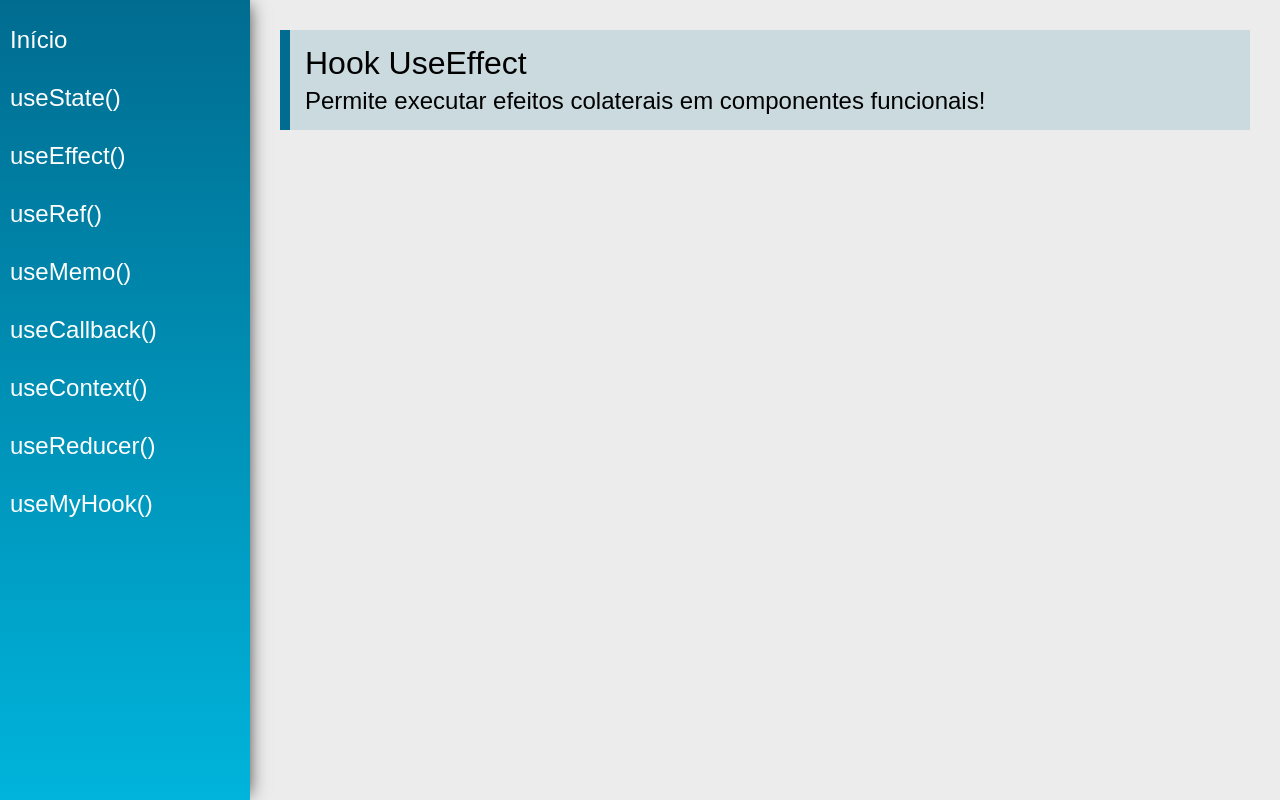
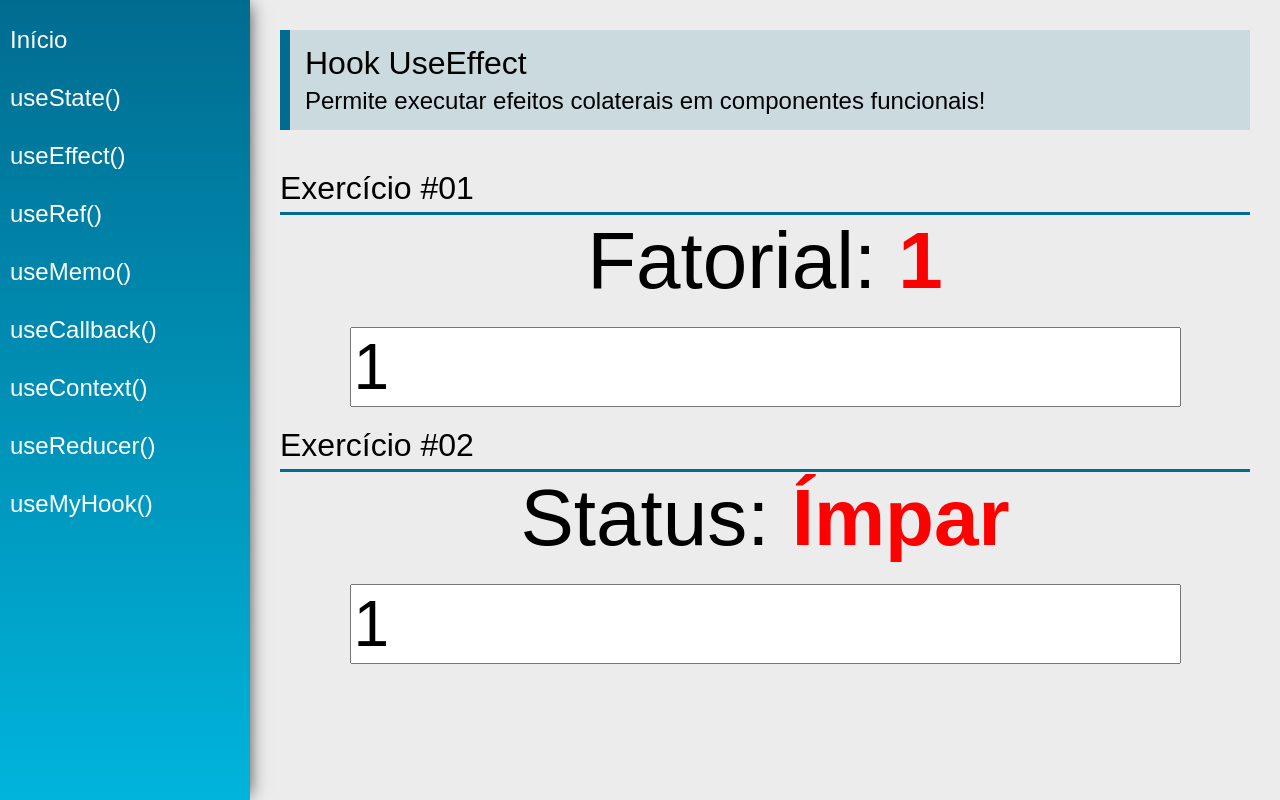
Before and after one commit to dgrcoronel/react-hooks, a React (Create React App) app: page /useEffect in a window 1280 px wide. Built offline with nearby package versions, Linux system fonts and the light colour scheme.

Commit message:
useEffect

```diff
--- a/src/views/examples/UseEffect.jsx
+++ b/src/views/examples/UseEffect.jsx
@@ -1,15 +1,88 @@
-import React from 'react'
-import PageTitle from '../../components/layout/PageTitle'
+import React, { useEffect, useState } from "react";
+import PageTitle from "../../components/layout/PageTitle";
+import SectionTitle from "../../components/layout/SectionTitle";
+
+//   Ex #02
+function calcFatorial(num) {
+  const n = parseInt(num);
+  if (n < 0) return -1;
+  if (n === 0) return 1;
+  return calcFatorial(n - 1) * n;
+}
+
+function verificaParImpar(num) {
+  return num % 2 === 0 ? true : false;
+}
 
 const UseEffect = (props) => {
+  const [number, setNumber] = useState(1);
+  const [fatorial, setFatorial] = useState(1);
+
+  useEffect(
+    function () {
+      setFatorial(calcFatorial(number));
+    },
+    [number]
+  );
+
+  useEffect(
+    function () {
+      if (fatorial > 1000000) {
+        document.title = "Eita!!!";
+      }
+    },
+    [fatorial]
+  );
+
+  //   Ex #02
+  const [number2, setNumber2] = useState(1);
+  const [status, setStatus] = useState("Ímpar");
+
+  useEffect(
+    function () {
+      setStatus(verificaParImpar(number2));
+    },
+    [number2]
+  );
+
   return (
     <div className="UseEffect">
       <PageTitle
         title="Hook UseEffect"
         subtitle="Permite executar efeitos colaterais em componentes funcionais!"
       />
+      <SectionTitle title="Exercício #01" />
+      <div className="center">
+        <div>
+          <span className="text">Fatorial: </span>
+          <text className="text red">
+            {fatorial === -1 ? "Não existe" : fatorial}
+          </text>
         </div>
-    )
-}
+        <input
+          type="number"
+          className="input"
+          min="1"
+          value={number}
+          onChange={(e) => setNumber(e.target.value)}
+        />
+      </div>
+      <SectionTitle title="Exercício #02" />
+      <div className="center">
+        <div>
+          <span className="text">Status: </span>
+          <text className="text red">{status === true ? "Par" : "Ímpar"}</text>
+        </div>
+        <input
+          type="number"
+          className="input"
+          min="1"
+          value={number2}
+          onChange={(e) => setNumber2(e.target.value)}
+        />
+      </div>
+    </div>
+  );
+};
 
-export default UseEffect
+export default UseEffect;
```
Lines whose indentation alone changed are shown as unchanged.
